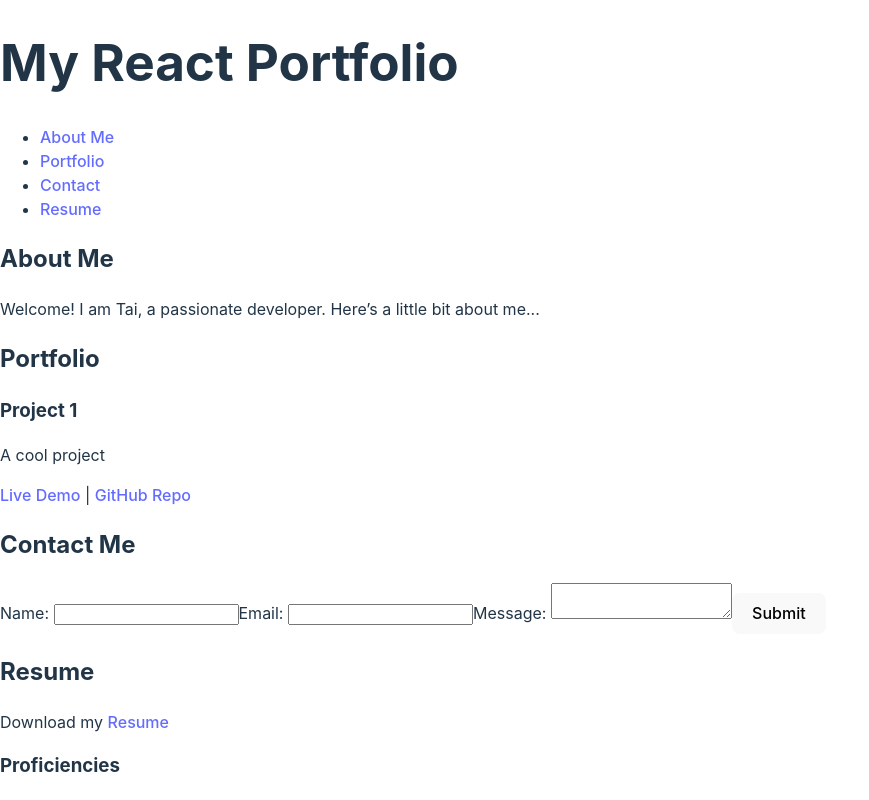
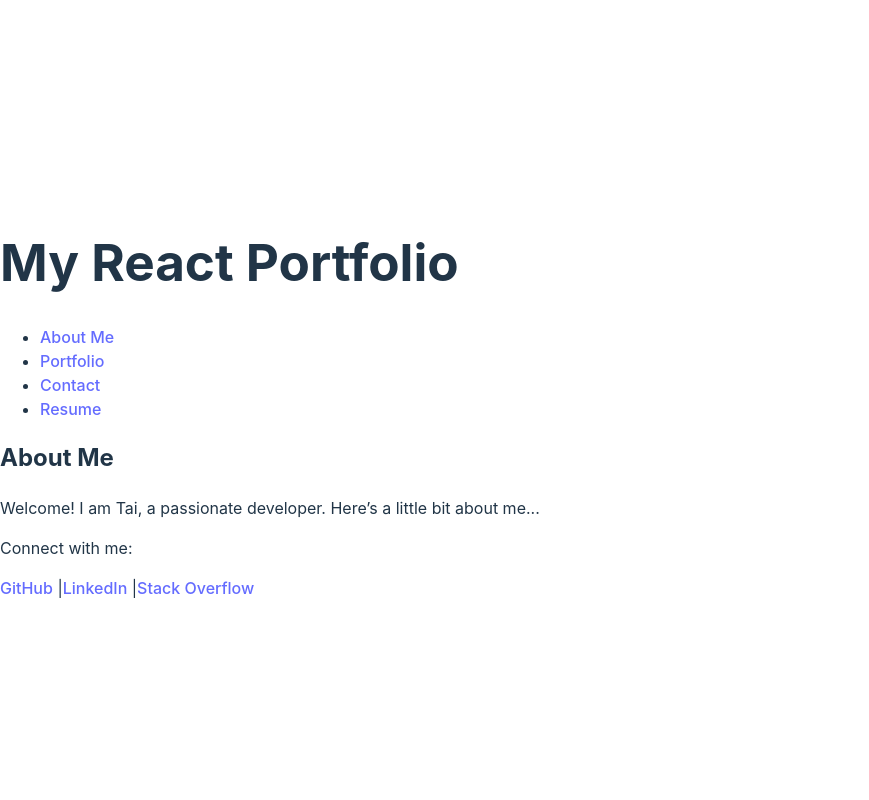
Before and after one commit to Justbeingtai/React-Portfolio, a React (Vite) app: page / in a window 1280 px wide. Shown: the top 800 px of the page, without its empty margins (0-869 px from the left). Built offline with nearby package versions, Linux system fonts and the light colour scheme.

Commit message:
Integrate React Router for navigation

```diff
--- a/package.json
+++ b/package.json
@@ -11,7 +11,8 @@
   },
   "dependencies": {
     "react": "^18.3.1",
-    "react-dom": "^18.3.1"
+    "react-dom": "^18.3.1",
+    "react-router-dom": "^6.27.0"
   },
   "devDependencies": {
     "@eslint/js": "^9.13.0",
--- a/src/App.jsx
+++ b/src/App.jsx
@@ -1,4 +1,5 @@
 import React from 'react';
+import { BrowserRouter as Router, Route, Routes } from 'react-router-dom';
 import Header from './components/Header';
 import Footer from './components/Footer';
 import About from './pages/About';
@@ -8,16 +9,20 @@ import Resume from './pages/Resume';
 
 function App() {
     return (
+        <Router>
             <div className="App">
                 <Header />
                 <main>
-                <About />
-                <Portfolio />
-                <Contact />
-                <Resume />
+                    <Routes>
+                        <Route path="/" element={<About />} />
+                        <Route path="/portfolio" element={<Portfolio />} />
+                        <Route path="/contact" element={<Contact />} />
+                        <Route path="/resume" element={<Resume />} />
+                    </Routes>
                 </main>
                 <Footer />
             </div>
+        </Router>
     );
 }
 
--- a/src/components/Navigation.jsx
+++ b/src/components/Navigation.jsx
@@ -1,13 +1,14 @@
 import React from 'react';
+import { Link } from 'react-router-dom';
 
 function Navigation() {
     return (
         <nav>
             <ul>
-                <li><a href="#about">About Me</a></li>
-                <li><a href="#portfolio">Portfolio</a></li>
-                <li><a href="#contact">Contact</a></li>
-                <li><a href="#resume">Resume</a></li>
+                <li><Link to="/">About Me</Link></li>
+                <li><Link to="/portfolio">Portfolio</Link></li>
+                <li><Link to="/contact">Contact</Link></li>
+                <li><Link to="/resume">Resume</Link></li>
             </ul>
         </nav>
     );
```
Also changed, not shown: 1 other file (tests, documents, lock files or other folders). Lines whose indentation alone changed are shown as unchanged.
